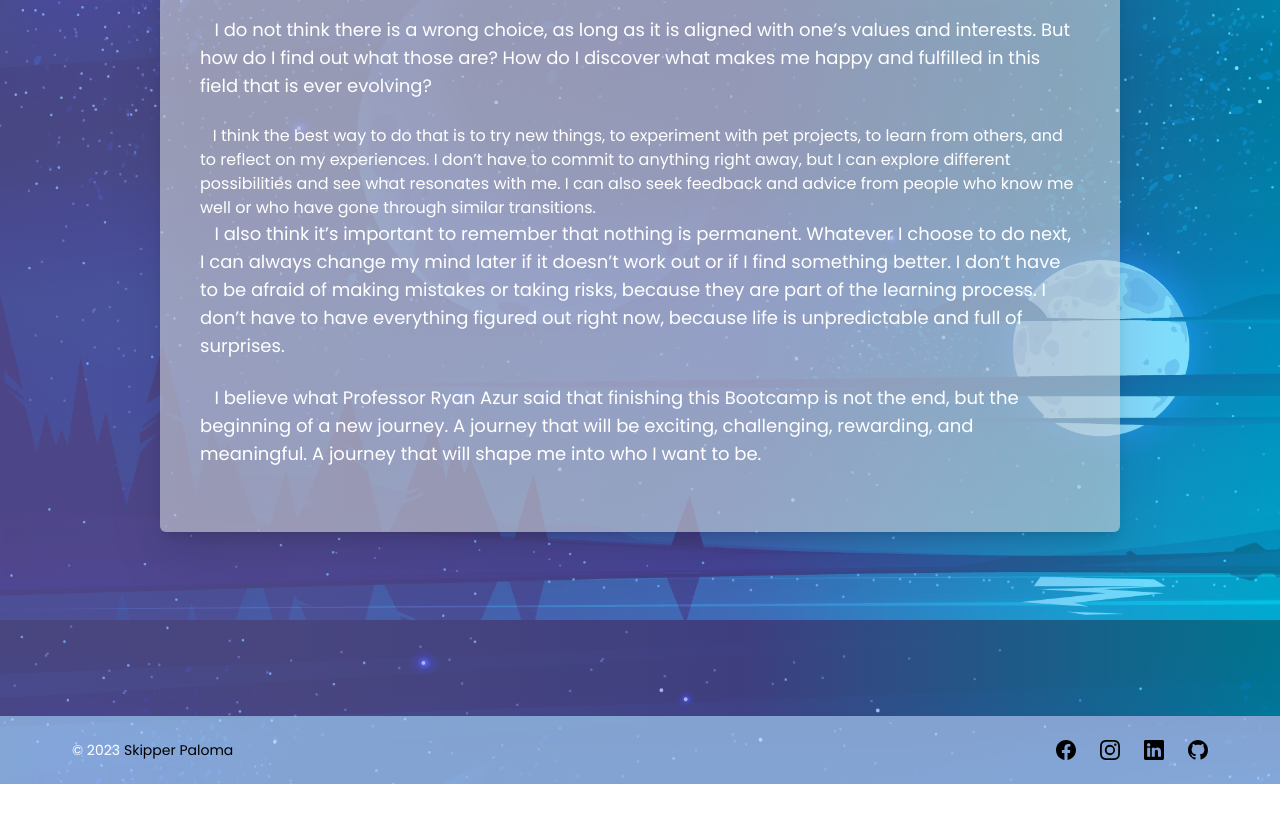
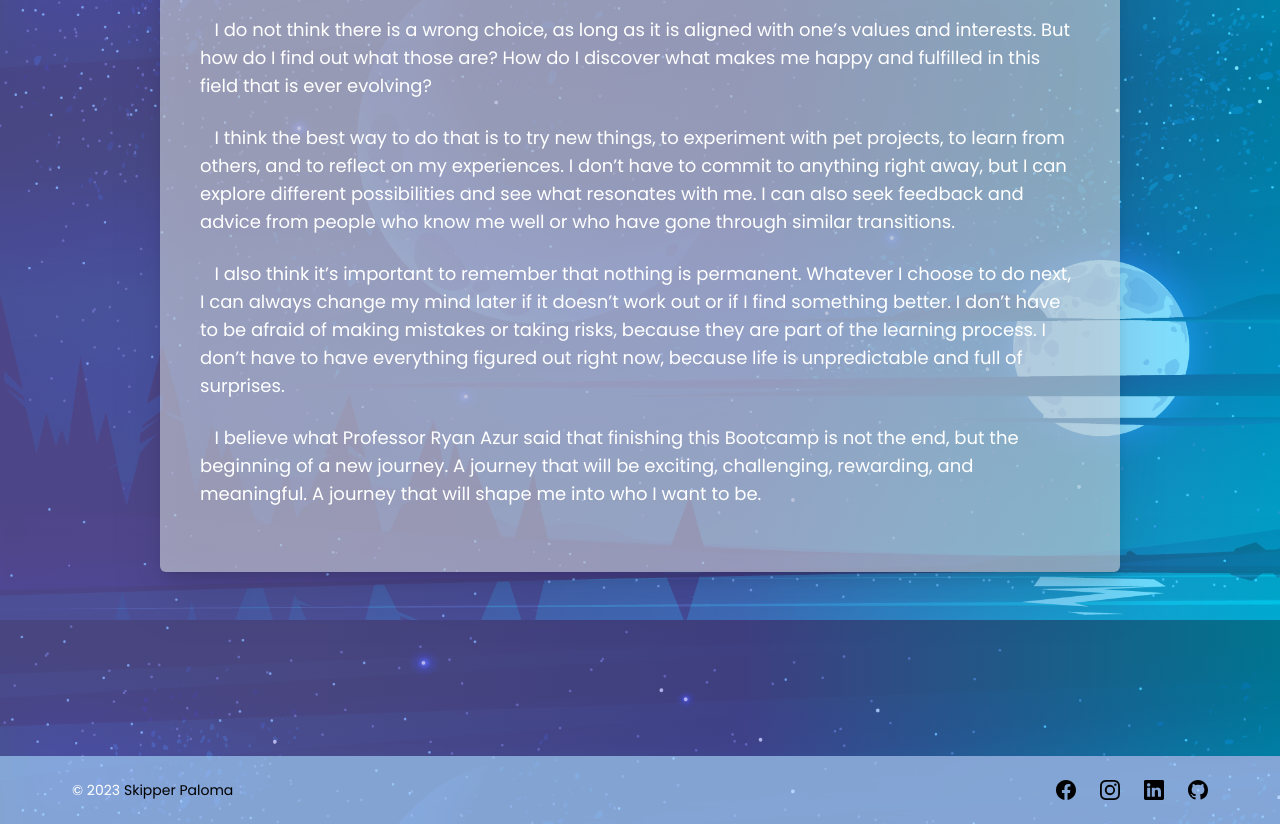
Before and after one commit to Kypso18/PersonalWebPage, a React (Create React App) app: page /blog1 in a window 1280 px wide. Shown: the part 980-1804 px from the top of the page. Before the commit the page ends 1764 px from the top, so only its background shows below. Built offline with nearby package versions, Linux system fonts and the light colour scheme.

Commit message:
update Blog1.js

```diff
--- a/src/pages/Blog1.js
+++ b/src/pages/Blog1.js
@@ -56,7 +56,7 @@ const Blog1 = () => {
           <p className="text-lg mb-6">
           &nbsp; &nbsp;I do not think there is a wrong choice, as long as it is aligned with one’s values and interests. But how do I find out what those are? How do I discover what makes me happy and fulfilled in this field that is ever evolving?
           </p>
-          <p>
+          <p className="text-lg mb-6">
           &nbsp; &nbsp;I think the best way to do that is to try new things, to experiment with pet projects, to learn from others, and to reflect on my experiences. I don’t have to commit to anything right away, but I can explore different possibilities and see what resonates with me. I can also seek feedback and advice from people who know me well or who have gone through similar transitions.
           </p>
           <p className="text-lg mb-6">
```
